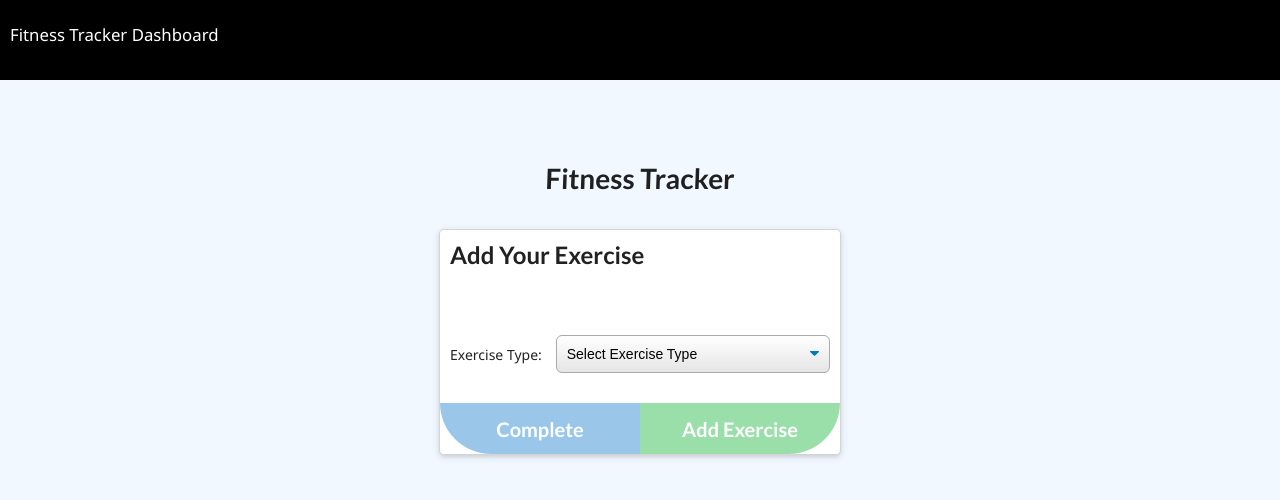
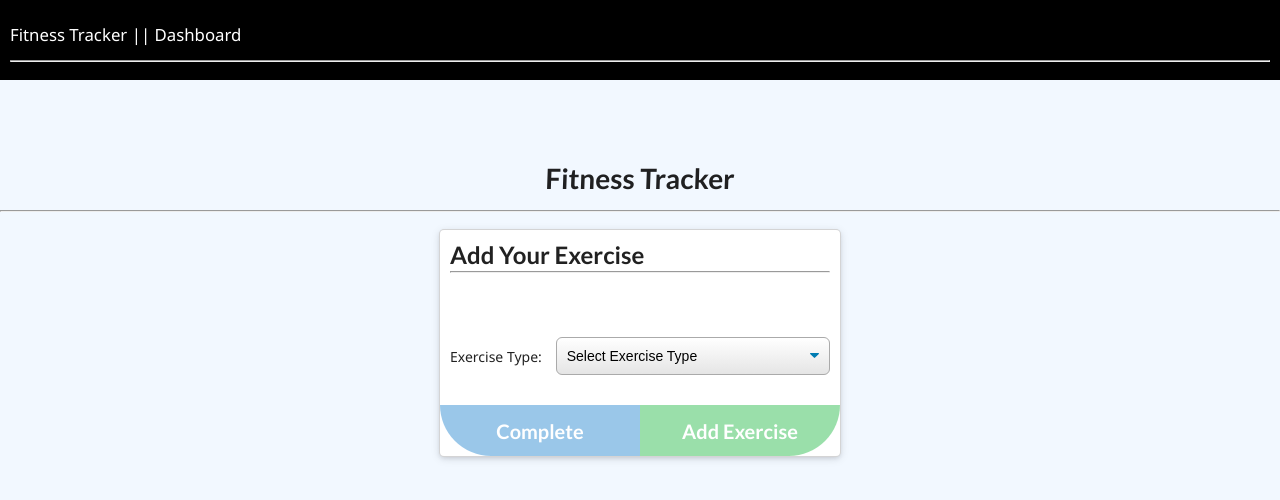
Before and after one commit to xtreme6007/WorkOut-psn, a website: page public/exercise.html in a window 1280 px wide. Drawn offline with nearby package versions, Linux system fonts and the light colour scheme; no server answers.

Commit message:
final changes

```diff
--- a/public/exercise.html
+++ b/public/exercise.html
@@ -12,16 +12,19 @@
 
 <body>
   <nav>
-    <a href="/">Fitness Tracker</a>
+    <a href="/">Fitness Tracker</a> <span>||</span>
     <a href="/stats">Dashboard</a>
+    <hr>
   </nav>
   <div class="wrapper">
     <header>
       <h1>Fitness Tracker</h1>
+      <hr>
     </header>
     <div class="ui container exercise">
       <div class="ui raised card m-auto">
-        <h2>Add Your Exercise</h2>
+        <h2>Add Your Exercise <hr></h2>
+
         <form action="POST">
           <div class="workout-type">
             <label for="type">Exercise Type:</label>
--- a/public/style.css
+++ b/public/style.css
@@ -104,6 +104,7 @@ input {
 .m-auto {
   margin: 0 auto;
   width: 500px;
+
 }
 
 form .workout-type,
@@ -136,6 +137,7 @@ form::after {
 .exercise .ui.card {
   width: 400px;
   max-width: 600px;
+
 }
 
 .exercise .buttons {
```
